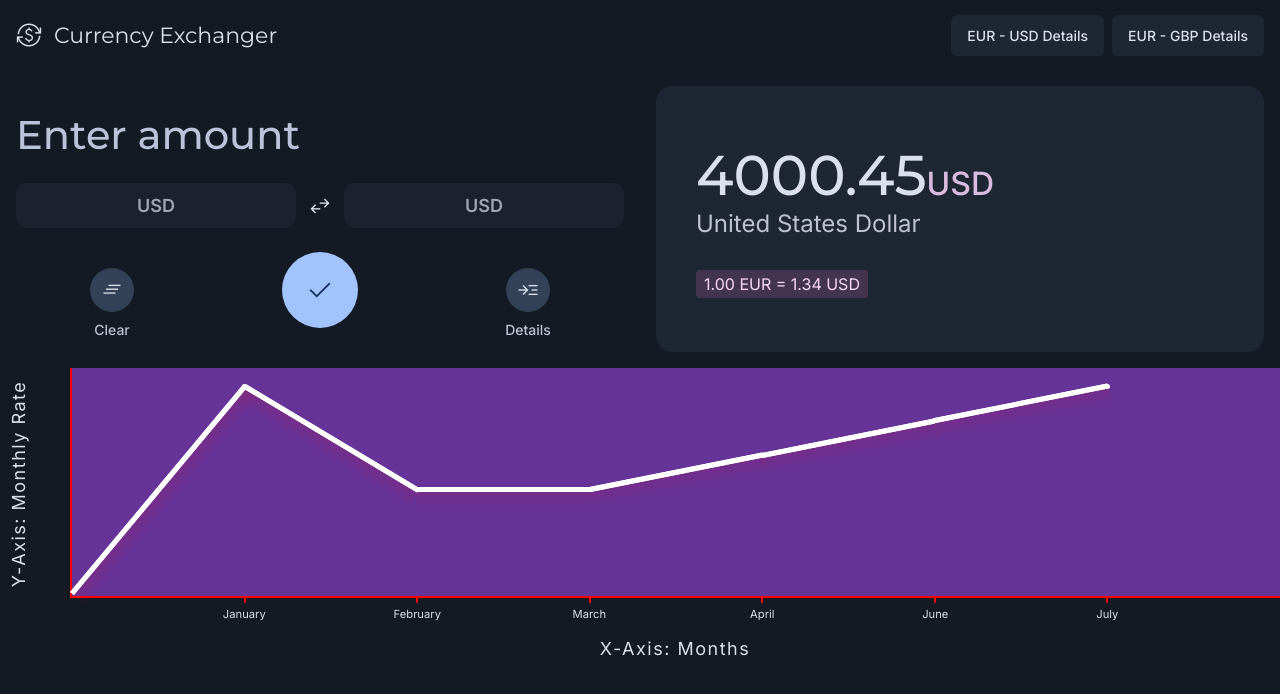
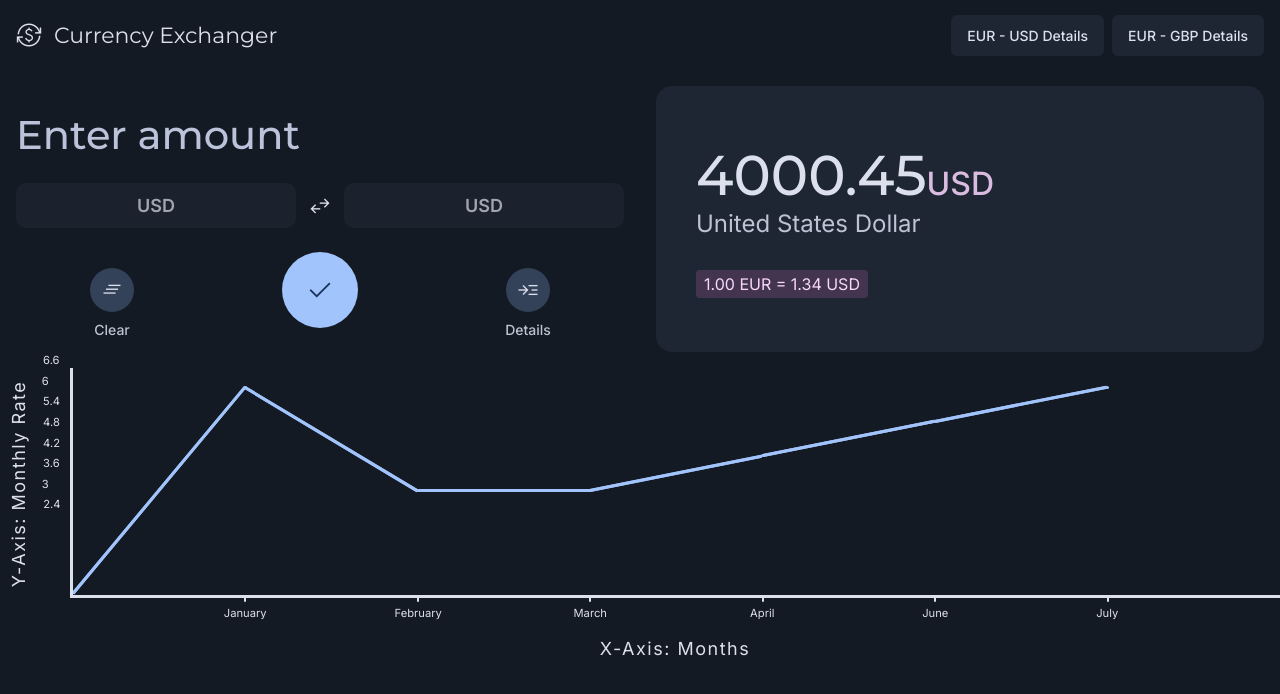
Before and after one commit to HazemMuhammad96/currency-exchanger, an Angular app: page /details/EUR-USD in a window 1280 px wide. Shown: the top 694 px of the page. Built offline with nearby package versions, Linux system fonts and the light colour scheme.

Commit message:
chart y-labels

```diff
--- a/src/app/presentation/_core/components/chart/chart.component.html
+++ b/src/app/presentation/_core/components/chart/chart.component.html
@@ -7,6 +7,11 @@
        [style]="'grid-template-columns: repeat(' + (data.size + 1) + ', 1fr);'"
   >
     <div #chartItem class="x-item" *ngFor="let item of points; index as i">
+
+      <div class="y-item-label" *ngFor="let rangeItem of yRangeLabels" [attr.aria-hidden]="i!==0" [style]="rangeItem.style">
+        {{rangeItem.label}}
+      </div>
+
       <p class="x-item-label">
         <span>{{item.label}}</span>
       </p>
--- a/src/app/presentation/_core/components/chart/chart.component.scss
+++ b/src/app/presentation/_core/components/chart/chart.component.scss
@@ -3,13 +3,23 @@
 .chart-container {
     --_label-height: 38px;
     --_label-margin: 32px;
+    --_label-margin-y: 50px;
     --_label-column-height: calc(var(--_label-height) + var(--_label-margin));
+    --_axis-width: 3px;
+    --_dot-size: 3px;
+    --_line-height: 3px;
+    --_color-chart: var(--color-background);
+    --_color-axis: var(--color-on-background);
+    --_color-points-label: var(--color-on-background);
+    --_color-dots: var(--color-primary);
+    --_color-line: var(--color-primary);
+    --_color-line-shadow: rgba(167, 192, 251, 0.1);
 
     width: 100%;
     height: 100%;
     display: grid;
-    grid-template-columns: var(--_label-column-height) 2px 1fr;
-    grid-template-rows: 1fr 2px var(--_label-column-height);
+    grid-template-columns: var(--_label-column-height) var(--_axis-width) 1fr;
+    grid-template-rows: 1fr var(--_axis-width) var(--_label-column-height);
     grid-template-areas:
         "y-label y-line chart"
         ". x-line x-line"
@@ -19,7 +29,8 @@
     &:before,
     &:after {
         content: "";
-        background: red;
+        background: var(--_color-axis);
+        z-index: 3;
     }
 
     &:before {
@@ -35,6 +46,7 @@
         font-size: 18px;
         letter-spacing: 1.5px;
         padding-block: 8px;
+        color: inherit;
     }
 
     .y-label {
@@ -62,7 +74,7 @@
 .chart {
     width: 100%;
     height: 100%;
-    background: rebeccapurple;
+    background: var(--_color-chart);
     display: grid;
 
     .x-item {
@@ -79,7 +91,18 @@
             right: calc(-1 * (var(--_x-indicator-width) / 2));
             width: var(--_x-indicator-width);
             height: var(--_x-indicator-height);
-            background: red;
+            background: var(--_color-axis);
+        }
+
+        .y-item-label {
+            position: absolute;
+            left: -32px;
+            @include text("label3");
+            transform: scale(0.8);
+
+            &[aria-hidden="true"] {
+                display: none;
+            }
         }
 
         .x-item-label {
@@ -88,6 +111,7 @@
             left: 0;
             text-align: center;
             right: -100%;
+            color: var(--_color-points-label);
 
             span {
                 transform: scale(0.8);
@@ -100,20 +124,19 @@
         }
 
         .dot {
-            --_dot-size: 5px;
             position: absolute;
             width: var(--_dot-size);
             height: var(--_dot-size);
             border-radius: 50%;
-            background: white;
+            background: var(--_color-dots);
             right: calc(-1 * (var(--_dot-size) / 2));
         }
 
         .connecting-line {
             position: absolute;
-            height: 5px;
-            width: 5px;
-            background: white;
+            height: var(--_dot-size);
+            width: var(--_dot-size);
+            background: var(--_color-line);
             transform-origin: center left;
             bottom: 0;
             isolation: isolate;
@@ -127,14 +150,14 @@
                 position: absolute;
                 left: -1px;
                 right: -1px;
-                height: 30px;
-                top: 5px;
+                height: 0;
+                top: var(--_dot-size);
                 z-index: -1;
                 mix-blend-mode: color-burn;
                 background: linear-gradient(
                     0deg,
                     rgba(223, 228, 235, 0) 43%,
-                    rgba(255, 0, 0, 0.1) 100%
+                    var(--_color-line-shadow) 100%
                 );
             }
         }
--- a/src/app/presentation/_core/components/chart/chart.component.ts
+++ b/src/app/presentation/_core/components/chart/chart.component.ts
@@ -5,7 +5,6 @@ import {
     HostListener,
     ViewChild,
 } from "@angular/core";
-import { max } from "rxjs";
 
 type NodeDescription = { label: string; value: number };
 type ChartData = Map<string, NodeDescription> | Map<number, NodeDescription>;
@@ -67,6 +66,18 @@ export class ChartComponent implements AfterViewInit {
             (currentInterval - intervalLength).toFixed(4)
         );
         return chartNumbers;
+    }
+
+    get yRangeLabels() {
+        const max = this.yRange.at(-1) ?? 0;
+        return this.yRange.map((it) => {
+            return {
+                label: it.toString(),
+                style: {
+                    bottom: `${Number(((it / max) * 100).toFixed(4))}%`,
+                },
+            };
+        });
     }
 
     calculateLine(x: number, y: number) {
```
